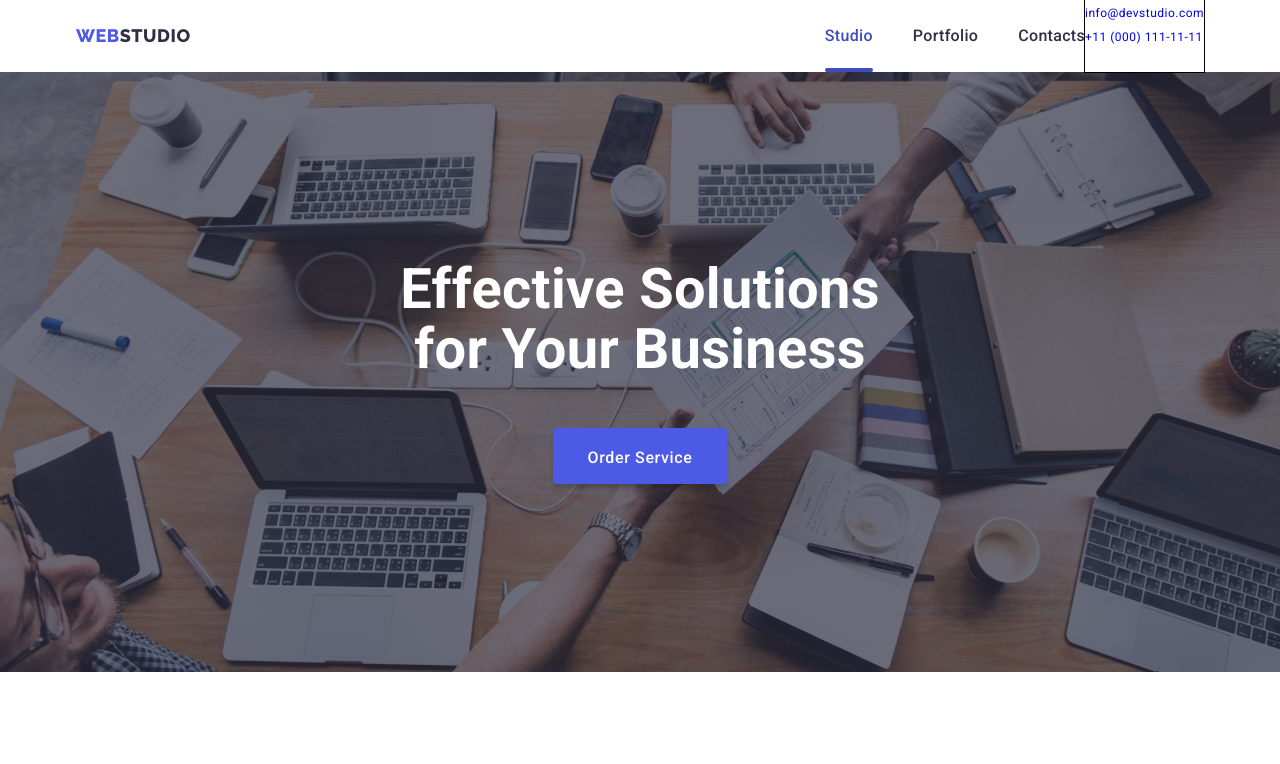
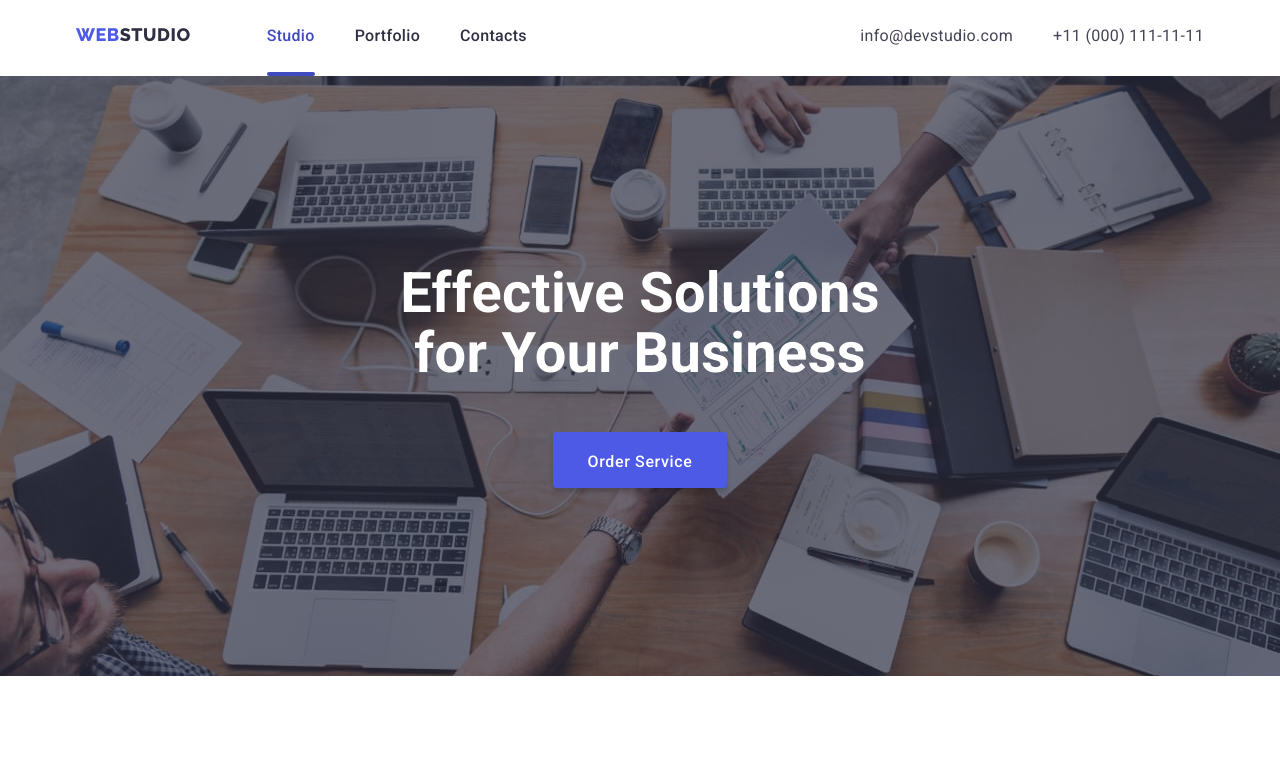
Before and after one commit to oleksyshyn/goit-markup-hw-07, a plain HTML site: page index.html in a window 1280 px wide. Shown: the top 764 px of the page. Drawn offline with nearby package versions, Linux system fonts and the light colour scheme.

Commit message:
Правильний хедер для планшету і десктопу

```diff
--- a/css/styles.css
+++ b/css/styles.css
@@ -105,22 +105,31 @@ ul {
     box-shadow: 0px 2px 1px rgba(46, 47, 66, 0.08), 0px 1px 1px rgba(46, 47, 66, 0.16), 0px 1px 6px rgba(46, 47, 66, 0.08);
 }
 
-@media screen and (max-width: 768px) {
+@media screen and (max-width: 767px) {
     .main-nav {
         position: relative;
         display: flex;
         align-items: center;
-        /* justify-content: space-between; */
-        min-height: 70px;
+        justify-content: space-between;
     }
 }
 
 .main-nav {
     display: flex;
-    align-items: center;
-    justify-content: space-between;
+    min-height: 70px;
 }
 
+@media screen and (min-width: 768px) {
+    .main-nav {
+        padding-top: 24px;
+    }
+}
+
+@media screen and (min-width: 1200px) {
+    .main-nav {
+        min-height: 76px;
+    }
+}
 
 /* Logo */
 
@@ -131,6 +140,17 @@ ul {
     font-size: 18px;
     line-height: 1.17;
     letter-spacing: 0.03em;
+}
+@media screen and (min-width: 768px) {
+    .logo {
+        margin-right: 123px;
+    }
+}
+
+@media screen and (min-width: 1200px) {
+    .logo {
+        margin-right: 76px;
+    }
 }
 
 .accent {
@@ -165,13 +185,13 @@ ul {
 
 .menu-container {
     display: flex;
-    /* margin-left: 120px; */
     font: inherit;
+    justify-content: space-between;
     background-color: var(--white-color);
+    flex-grow: 1;
 }
 
 .menu-container.is-open {
-    /* display: block; */
     display: flex;
     flex-direction: column;
 }
@@ -225,11 +245,9 @@ ul {
     .site-nav {
         width: 151px;
     }
-
     .site-nav .item+.item {
         margin-top: 40px;
     }
-
     .site-nav .link {
         display: flex;
         flex-direction: column;
@@ -238,10 +256,6 @@ ul {
         line-height: 1.11;
     }
 }
-
-/* .header-nav {
-    outline: 1px solid red;
-} */
 
 .site-nav .link {
     letter-spacing: 0.02em;
@@ -262,7 +276,6 @@ ul {
 @media screen and (min-width: 768px) {
     .site-nav {
         display: flex;
-        margin-left: 0;
     }
     .site-nav .item+.item {
         margin-left: 40px;
@@ -270,8 +283,7 @@ ul {
     .site-nav .link {
         display: block;
         position: relative;
-        padding-top: 24px;
-        padding-bottom: 24px;
+        padding-bottom: 22px;
         font-weight: 500;
         font-size: 16px;
         line-height: 1.5;
@@ -291,6 +303,12 @@ ul {
     }
 }
 
+@media screen and (min-width: 768px) {
+    .site-nav .link {
+        padding-bottom: 28px;
+    }
+}
+
 /* Contacts */
 
 @media screen and (max-width: 767px) {
@@ -306,7 +324,6 @@ ul {
         flex-direction: column-reverse; */
     }
     .contacts .link {
-        color: var(--primary-text-colour);
         font-weight: 500;
         font-size: 20px;
         line-height: 1.2;
@@ -326,26 +343,39 @@ ul {
     }
 }
 
+.contacts .link{
+    color: var(--primary-text-colour);
+}
+
+.contacts .link:hover,
+.contacts .link:focus {
+    color: var(--active-button-color);
+}
+
 @media screen and (min-width: 768px) {
-    .header-contacts {
-        display: flex;
-
-    }
-
-    .contacts {
-        outline: 1px solid black;
-    }
-
     .contacts .link {
         font-weight: 400;
         font-size: 12px;
         line-height: 1.33;
         letter-spacing: 0.04em;
+        margin-bottom: 4px;
+        display: flex;
     }
 }
 
-
-
+@media screen and (min-width: 1200px) {
+    .contacts {
+        display: flex;
+    }
+    .contacts .item+.item {
+        margin-left: 40px;
+    }
+    .contacts .link {
+        font-size: 16px;
+        line-height: 1.5;
+        letter-spacing: 0.02em;
+    }
+}
 
 /* Socials */
 
@@ -356,16 +386,13 @@ ul {
         justify-content: space-between;
         max-width: 328px;
     }
-
     .social-item {
         width: 40px;
         height: 40px;
     }
-
     .social-item:nth-child(4n) {
         margin-right: 0;
     }
-
     .social-link {
         display: flex;
         align-items: center;
@@ -376,18 +403,15 @@ ul {
         border-radius: 50%;
         transition: background-color 250ms cubic-bezier(0.4, 0, 0.2, 1);
     }
-
     .social-link:hover,
     .social-link:focus {
         background-color: var(--active-button-color);
     }
-
     .social-icon {
         width: 24px;
         height: 24px;
     }
 }
-
 
 /* Hero */
 
@@ -484,6 +508,7 @@ screen and (min-resolution: 2dppx) {
         margin-bottom: 48px;
     }
 }
+
 .button {
     display: inline-block;
     border-radius: 4px;
@@ -604,14 +629,12 @@ screen and (min-resolution: 2dppx) {
         margin-left: -24px;
         margin-top: -72px;
     }
-
     .advantages-element {
         flex-basis: calc(100% / 2 - 24px);
         margin: 0;
         margin-left: 24px;
         margin-top: 72px;
     }
-
     .advantages-list .title {
         text-align: left;
     }
@@ -772,7 +795,6 @@ screen and (min-resolution: 2dppx) {
         margin-left: -24px;
         justify-content: center;
     }
-
     .customer-item {
         flex-basis: calc(100% / 3 - 24px);
         margin-left: 24px;
@@ -847,7 +869,6 @@ screen and (min-resolution: 2dppx) {
     line-height: 1.17;
     letter-spacing: 0.03em;
 }
-
 
 .footer-description .text {
     margin-top: 0;
@@ -964,27 +985,22 @@ screen and (min-resolution: 2dppx) {
         align-items: baseline;
 
     }
-
     .footer-description {
         margin-right: 24px;
     }
-
     .logo-footer {
         display: flex;
         justify-content: flex-start;
     }
-
     .social-media {
         margin-right: 56px;
     }
-
     .social-media .title,
     .subscribe .title,
     .subscribe .title {
         display: flex;
         justify-content: flex-start;
     }
-
     .subscribe {
         width: 453px;
         margin-right: 99px;
@@ -993,17 +1009,14 @@ screen and (min-resolution: 2dppx) {
         display: flex;
         width: 453px;
     }
-
     .input-subscribe {
         min-width: 264px;
         margin-right: 24px;
         margin-bottom: 0;
     }
-
     .button-subscribe {
         align-items: center;
         justify-content: center;
-
     }
 }
 
@@ -1012,22 +1025,20 @@ screen and (min-resolution: 2dppx) {
         padding-top: 100px;
         padding-bottom: 100px;
     }
-
     .footer-description {
         width: 264px;
         margin-right: 120px;
         margin-bottom: 0;
     }
-
     .social-media {
         margin-right: 80px;
         margin-bottom: 0;
     }
-
     .subscribe {
         margin-right: 0;
     }
 }
+
 /* Modal */
 
 .backdrop {
@@ -1046,7 +1057,6 @@ screen and (min-resolution: 2dppx) {
 }
 
 .backdrop.is-hidden {
-
     opacity: 0;
     pointer-events: none;
 }
@@ -1060,7 +1070,6 @@ screen and (min-resolution: 2dppx) {
 
     top: 96px;
     left: 50%;
-
 
     display: flex;
     flex-direction: column;
@@ -1109,7 +1118,6 @@ screen and (min-resolution: 2dppx) {
 .modal-form {
     padding: 0;
     max-width: 100%;
-    /* width: 360px; */
 }
 
 .modal-title {
```
